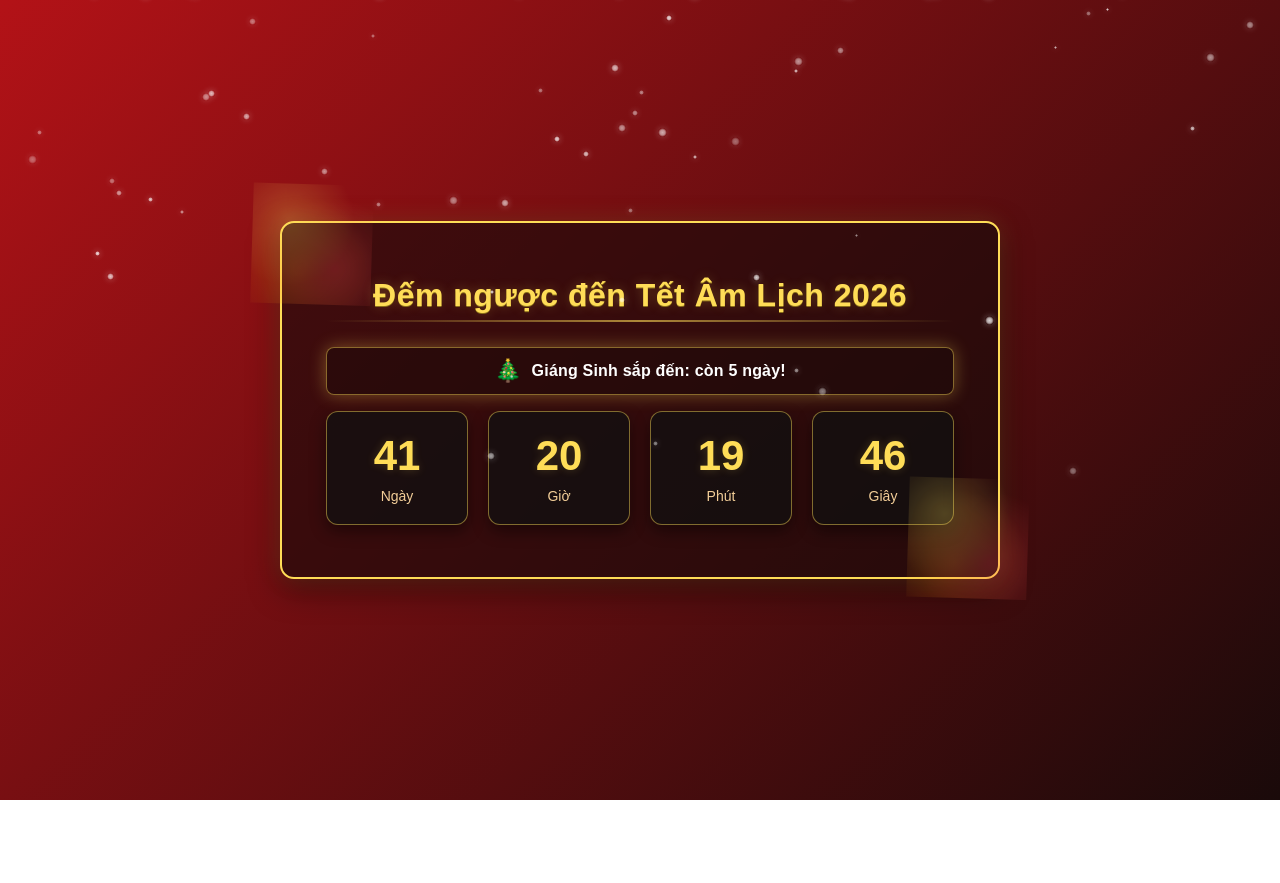
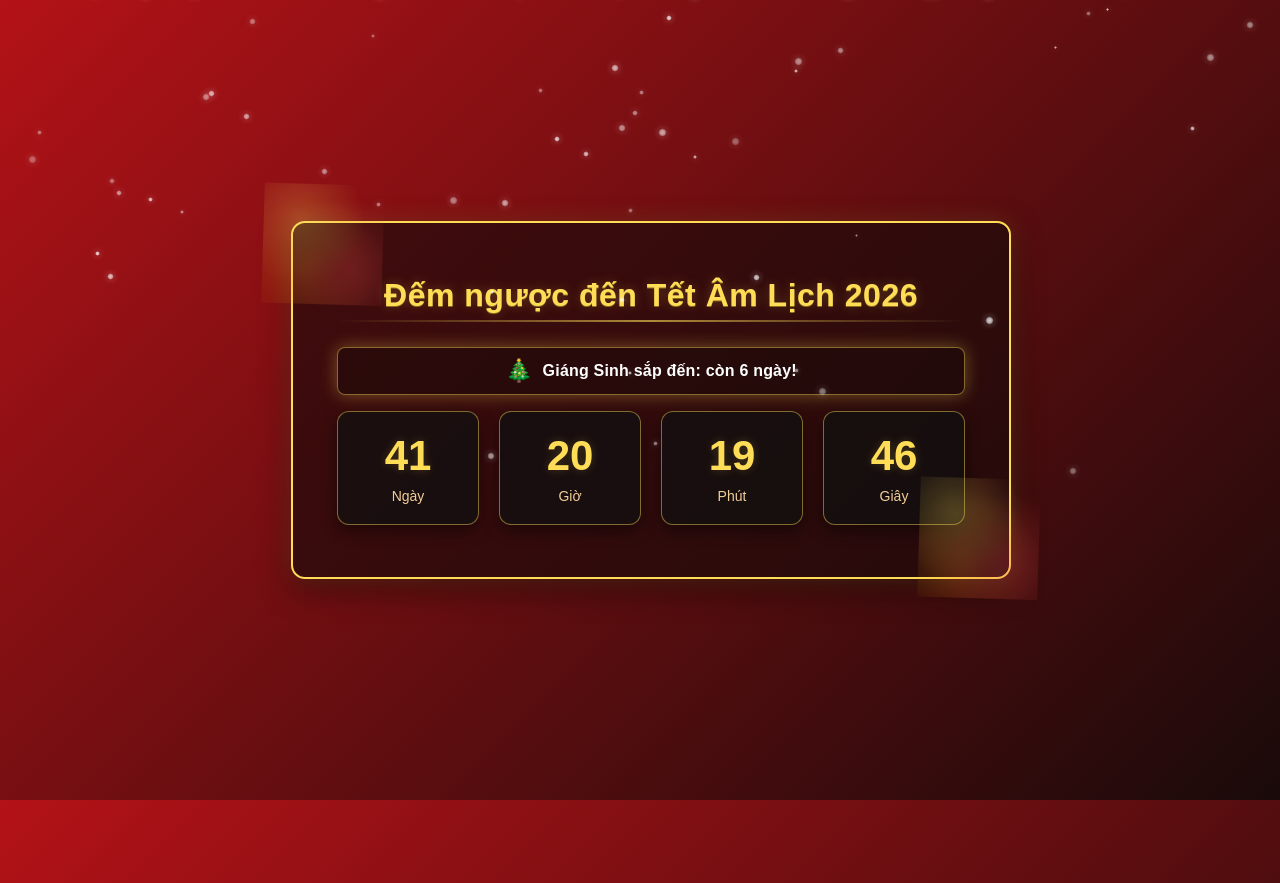
Before and after one commit to MinhDung1832/Coundownt, a plain HTML site: page docs/index.html in a window 1280 px wide. Before the commit the page ends 800 px from the top, so only its background shows below. Drawn offline with Linux system fonts and the light colour scheme.

Commit message:
feat: add petal animation and improve christmas banner logic
- Add petal container and animation for seasonal effect
- Refactor christmas banner logic to be more accurate
- Initialize petal animation on page load

```diff
--- a/docs/index.html
+++ b/docs/index.html
@@ -8,6 +8,7 @@
 <body>
     <div id="snow-container" class="snow-container"></div>
     <div id="fireworks-container" class="fireworks-container"></div>
+    <div id="petal-container" class="petal-container"></div>
     <div class="countdown-container">
         <h1>Đếm ngược đến Tết Âm Lịch 2026</h1>
 
--- a/docs/script.js
+++ b/docs/script.js
@@ -65,23 +65,24 @@ function updateChristmasBanner() {
 
     const now = new Date();
     const currentYear = now.getFullYear();
-    let christmas = new Date(currentYear, 11, 25, 0, 0, 0);
-    if (now > christmas) {
-        christmas = new Date(currentYear + 1, 11, 25, 0, 0, 0);
-    }
-    const ms = christmas - now;
-    const daysLeft = Math.floor(ms / (1000 * 60 * 60 * 24));
+    const christmasEnd = new Date(currentYear, 11, 25, 23, 59, 59);
 
-    if (daysLeft <= 14) {
-        banner.classList.add("visible");
-        if (daysLeft > 0) {
-            textEl.innerText = `Giáng Sinh sắp đến: còn ${daysLeft} ngày!`;
-        } else {
-            textEl.innerText = "Giáng Sinh đã đến!";
-        }
-    } else {
+    if (now > christmasEnd) {
         banner.classList.remove("visible");
         textEl.innerText = "";
+        return;
+    }
+
+    // Tính ngày còn lại đến Giáng Sinh
+    const christmasStart = new Date(currentYear, 11, 25, 0, 0, 0);
+    const ms = christmasStart - now;
+    const daysLeft = Math.ceil(ms / (1000 * 60 * 60 * 24));
+
+    banner.classList.add("visible");
+    if (daysLeft > 0) {
+        textEl.innerText = `Giáng Sinh sắp đến: còn ${daysLeft} ngày!`;
+    } else {
+        textEl.innerText = "Giáng Sinh đã đến!";
     }
 }
 
@@ -187,8 +188,32 @@ function updateSeasonalEffects() {
     }
 }
 
+function initPetals() {
+    const container = document.getElementById("petal-container");
+    if (!container || container.childElementCount > 0) return;
+
+    const count = 60;
+    for (let i = 0; i < count; i++) {
+        const petal = document.createElement("div");
+        petal.className = "petal";
+        const size = Math.round(10 + Math.random() * 12);
+        const left = Math.round(Math.random() * 100);
+        const fall = (10 + Math.random() * 12).toFixed(2);
+        const drift = (4 + Math.random() * 5).toFixed(2);
+        const delay = (Math.random() * 10).toFixed(2);
+        petal.style.width = size + "px";
+        petal.style.height = size + "px";
+        petal.style.left = left + "%";
+        petal.style.opacity = (0.5 + Math.random() * 0.4).toFixed(2);
+        petal.style.animationDuration = `${fall}s, ${drift}s`;
+        petal.style.animationDelay = `${delay}s, 0s`;
+        container.appendChild(petal);
+    }
+}
+
 setInterval(function() { updateCountdown(); updateChristmasBanner(); updateSeasonalEffects(); }, 1000);
 updateCountdown();
 updateChristmasBanner();
 updateSeasonalEffects();
+initPetals();
 initSnow();
```
